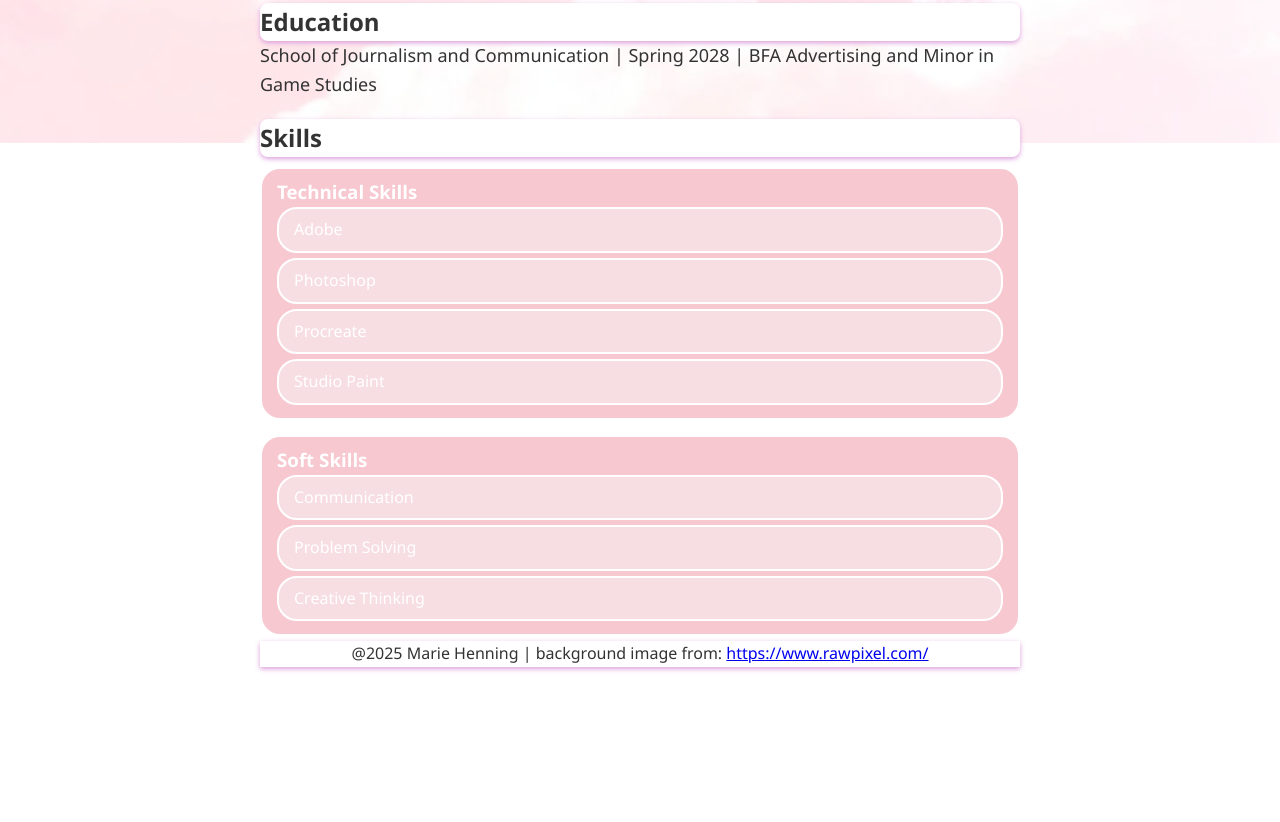
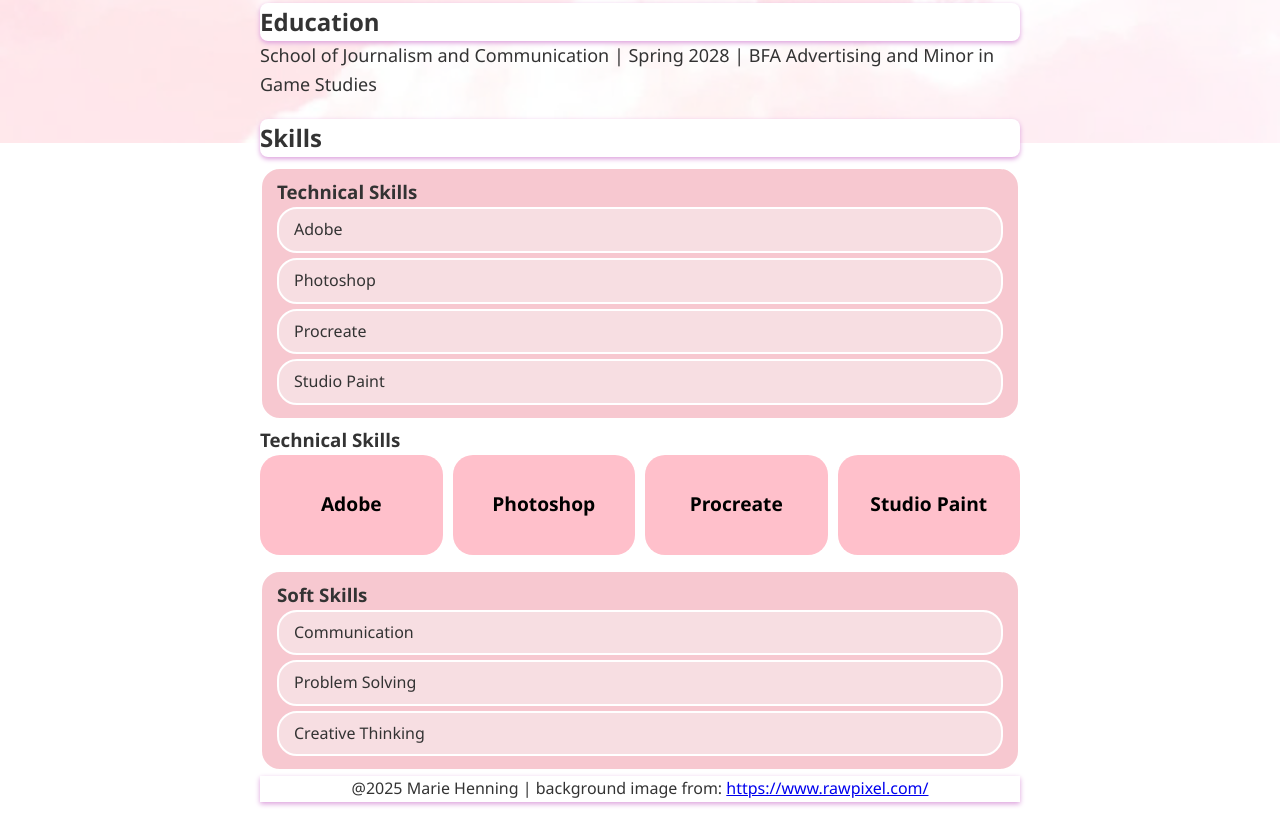
Before and after one commit to Mhenn726/Mhenn726.github.io, a plain HTML site: page index.html in a window 1280 px wide. Shown: the part 657-1479 px from the top of the page. Before the commit the page ends 1344 px from the top, so only its background shows below. Drawn offline with Linux system fonts and the light colour scheme.

Commit message:
Add files via upload

```diff
--- a/index.html
+++ b/index.html
@@ -31,8 +31,6 @@
 
         <section>
             <h2>Skills</h2>
-            <div class="container">
-                <div class="block">
             <ul>
                 <h3>Technical Skills</h3>
                     <li>Adobe</li>
@@ -40,21 +38,27 @@
                     <li>Procreate</li>
                     <li>Studio Paint</li>
             </ul>
-                </div>
+        </section>
+
+        <section class="skills">
+            <section>
+            <h3>Technical Skills</h3>
+            <div class="container">
+              <div class="block" style="background-color: pink; border-color: 10px black;">Adobe</div>
+              <div class="block" style="background-color: pink;">Photoshop</div>
+              <div class="block" style="background-color: pink;">Procreate</div>
+              <div class="block" style="background-color: pink;">Studio Paint</div>
             </div>
             </section>
 
+
         <section>
-            <div class="container">
-                <div class="block">
             <ul>
                 <h3>Soft Skills</h3>
                     <li>Communication</li>
                     <li>Problem Solving</li>
                     <li>Creative Thinking</li>
             </ul>
-                </div>
-            </div>
         </section>
 
         <footer>@2025 Marie Henning | background image from:
--- a/style.css
+++ b/style.css
@@ -86,13 +86,27 @@ footer {
 .container {
         display: flex;
         flex-wrap: wrap;
-        gap: 20px;
-        justify-content: left;
+        gap: 10px;
+        justify-content: center;
 }
 
 .block {
-       flex: 1 1 200px;
-       height: 150px
-       border-radius: 12px;
-       color: white;
+        flex: 1 1 100px;
+        height: 100px;
+        border-radius: 20px;
+        color: black;
+        display: flex;
+        align-items: center;
+        justify-content: center;
+        margin-bottom: 5px;
+        font-size: 1.2rem;
+        font-weight: bold;
+        padding: 8px 15px;
+        transition: color 0.5s ease, transform 0.5s ease;
+
 }
+
+.block:hover {
+        color: darkmagenta;
+        transform: translateX(5px)
+}
```
Lines whose indentation alone changed are shown as unchanged.
